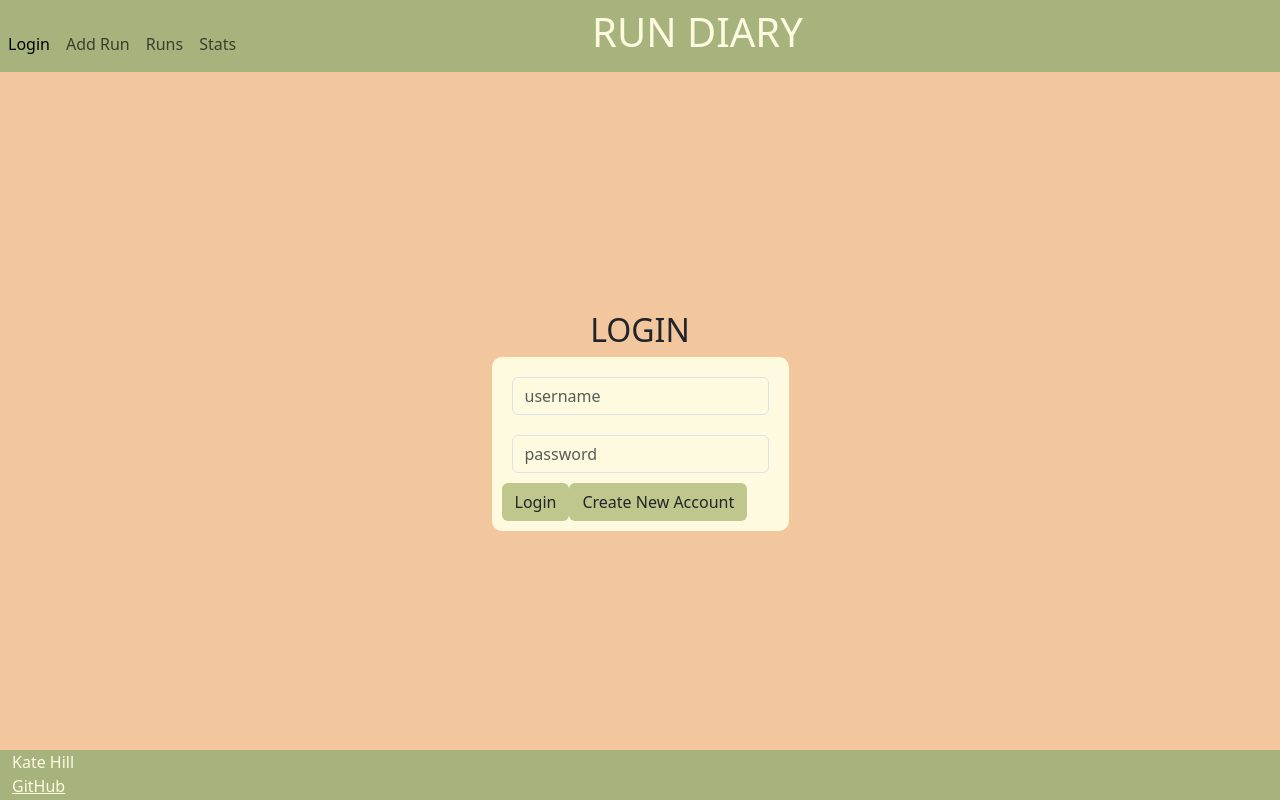
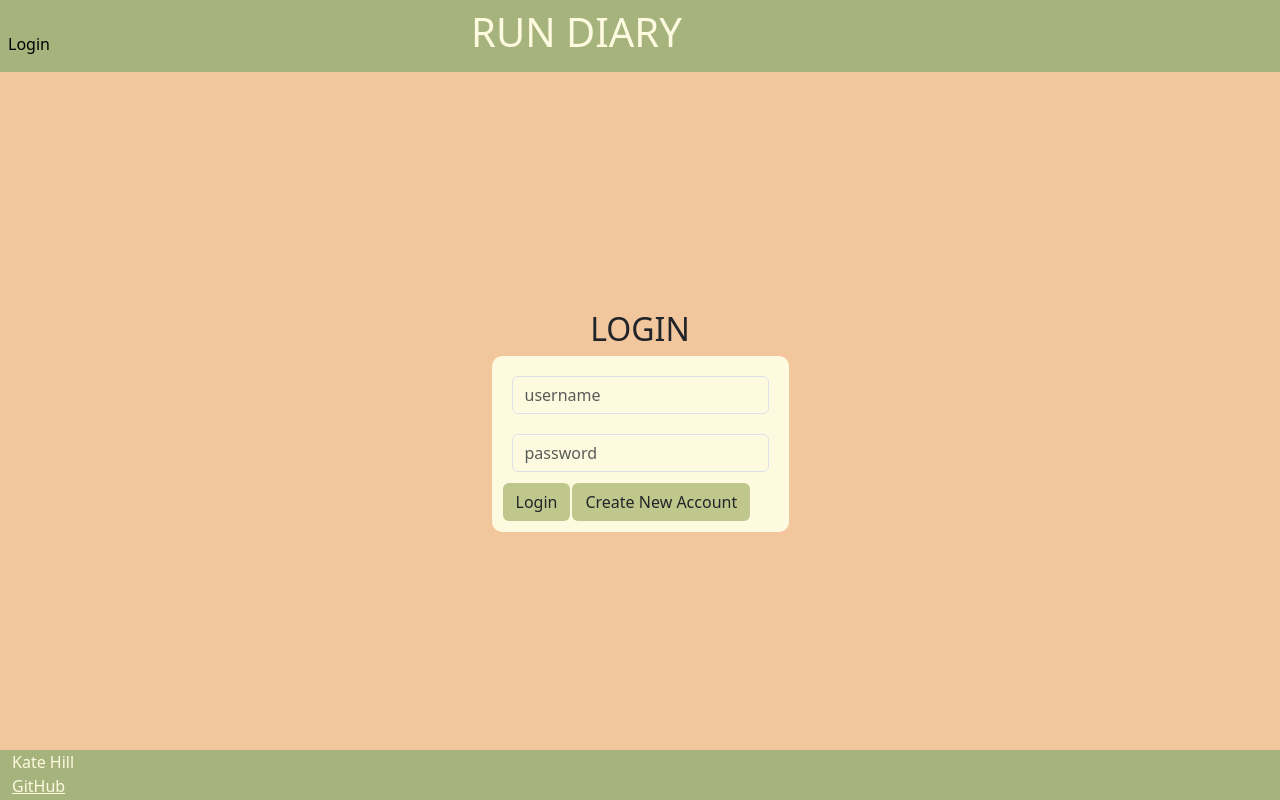
Before and after one commit to katelynjayne/startup, a React (Vite) app: page / in a window 1280 px wide. Built offline with nearby package versions, Linux system fonts and the light colour scheme.

Commit message:
some login setup

```diff
--- a/src/app.css
+++ b/src/app.css
@@ -103,6 +103,7 @@
 
 .custom-btn {
     background-color: rgb(192,199,140);
+    margin: 1px;
 }
 
 .custom-btn:hover {
--- a/src/app.jsx
+++ b/src/app.jsx
@@ -6,8 +6,13 @@
 import { Add } from './add/add';
 import { Runs } from './runs/runs';
 import { Stats } from './stats/stats';
+import { AuthState } from './login/authState';
 
 export default function App() {
+  const [userName, setUserName] = React.useState(localStorage.getItem('userName') || '');
+  const currentAuthState = userName ? AuthState.Authenticated : AuthState.Unauthenticated;
+  const [authState, setAuthState] = React.useState(currentAuthState);
+
   return (
     <BrowserRouter>
     <div className= "body">
@@ -15,19 +20,33 @@
             <nav className="navbar">
                 <menu className="navbar-nav">
                     <li className="nav-item"><NavLink className="nav-link" to=''>Login</NavLink></li>
-                    <li className="nav-item"><NavLink className="nav-link"to='/add'>Add Run</NavLink></li>
-                    <li className="nav-item"><NavLink className="nav-link" to='/runs'>Runs</NavLink></li>
-                    <li className="nav-item"><NavLink className="nav-link"to='/stats'>Stats</NavLink></li>
+                    {authState === AuthState.Authenticated && (
+                    <li className="nav-item"><NavLink className="nav-link" to='/runs'>Runs</NavLink></li>)}
+                    {authState === AuthState.Authenticated && (
+                    <li className="nav-item"><NavLink className="nav-link"to='/add'>Add Run</NavLink></li>)}
                 </menu>
             </nav>
                 <h1>RUN DIARY</h1>
 
-                <span className="secret">secret third thing</span>
+                <span className="secret">.............secret third thing</span>
 
         </header>
 
         <Routes>
-            <Route path='/' element={<Login />} exact />
+            <Route
+                path='/'
+                element={
+                <Login
+                    userName={userName}
+                    authState={authState}
+                    onAuthChange={(userName, authState) => {
+                    setAuthState(authState);
+                    setUserName(userName);
+                    }}
+                />
+                }
+                exact
+            />
             <Route path='/add' element={<Add />} />
             <Route path='/runs' element={<Runs />} />
             <Route path='/stats' element={<Stats />} />
@@ -47,5 +66,5 @@
 }
 
 function NotFound() {
-    return <main>404: Return to sender. Address unknown.</main>;
+    return <main>404: Unknown address!! :(</main>;
   }
--- /dev/null
+++ b/src/login/authState.js
@@ -0,0 +1,9 @@
+export class AuthState {
+  static Unknown = new AuthState('unknown');
+  static Authenticated = new AuthState('authenticated');
+  static Unauthenticated = new AuthState('unauthenticated');
+
+  constructor(name) {
+    this.name = name;
+  }
+}
```
Also changed, not shown: 1 other file (tests, documents, lock files or other folders).
